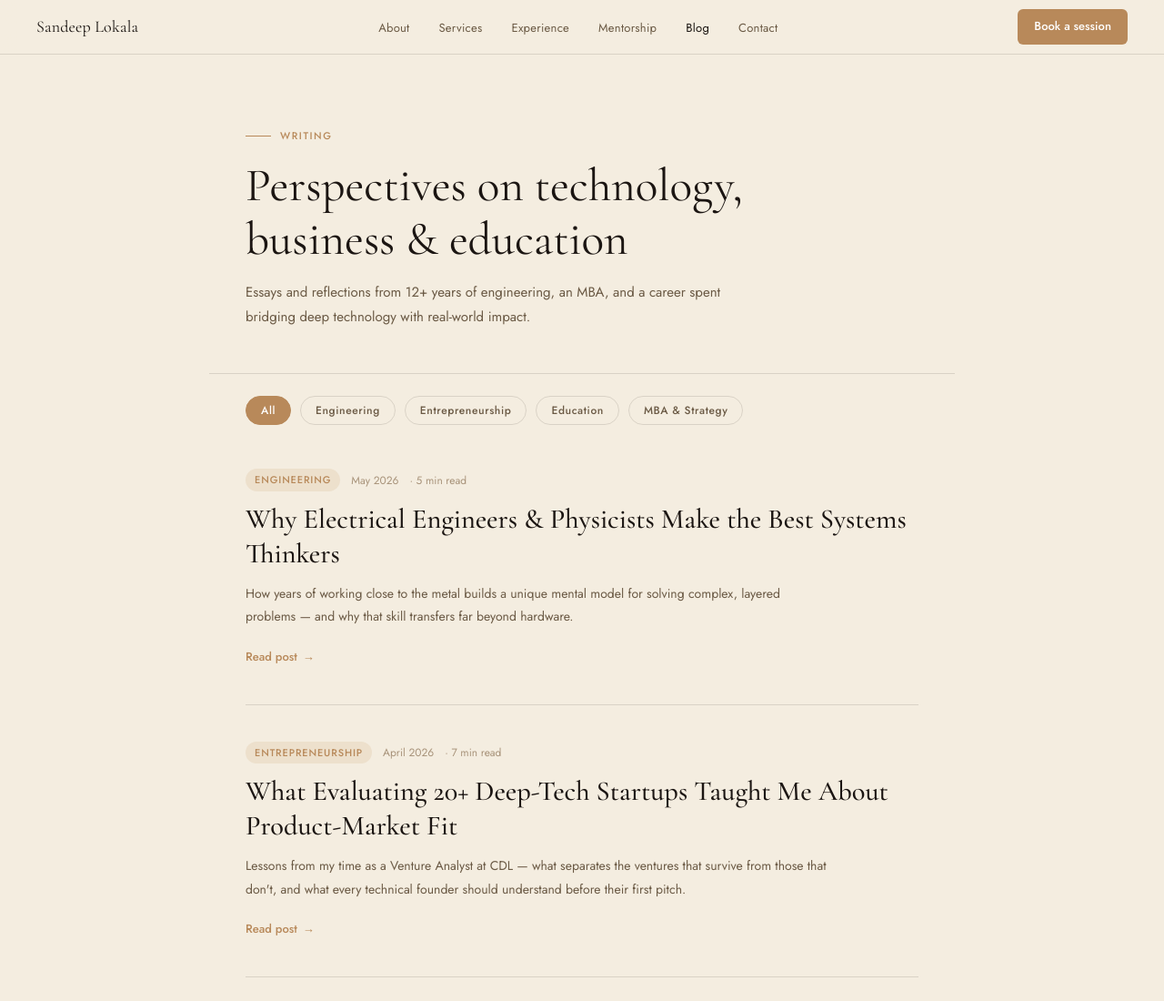
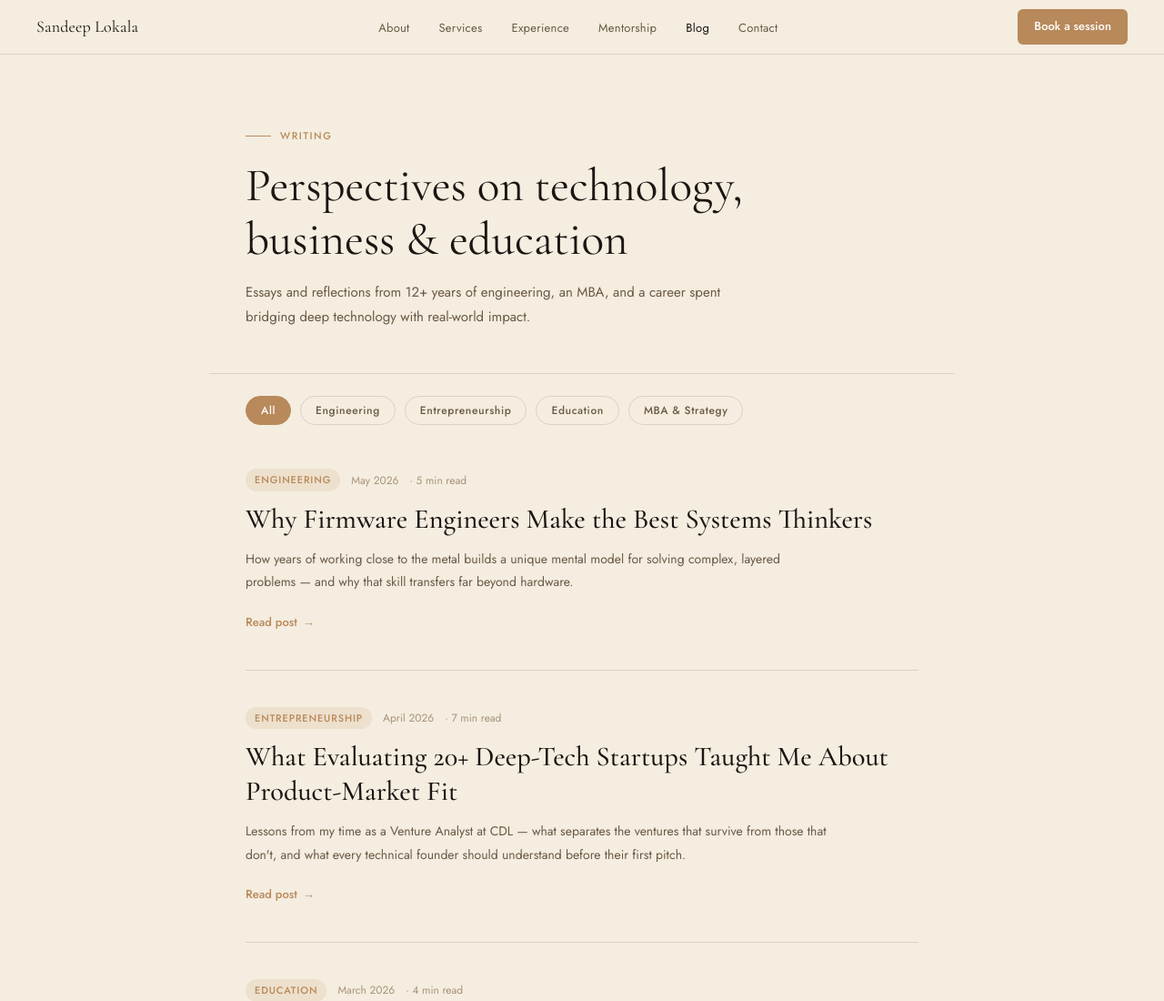
Before and after one commit to slokala24/slokala24.github.io, a plain HTML site: page blog.html in a window 1280 px wide. Shown: the top 1100 px of the page at 91% size. Drawn offline with nearby package versions, Linux system fonts and the light colour scheme.

Commit message:
Update blog.html

```diff
--- a/blog.html
+++ b/blog.html
@@ -283,7 +283,7 @@
         <span class="post-date">May 2026</span>
         <span class="post-read-time">· 5 min read</span>
       </div>
-      <h2><a href="#" onclick="openPost('post-1'); return false;">Why Electrical Engineers &amp; Physicists Make the Best Systems Thinkers</a></h2>
+      <h2><a href="#" onclick="openPost('post-1'); return false;">Why Firmware Engineers Make the Best Systems Thinkers</a></h2>
       <p class="post-excerpt">How years of working close to the metal builds a unique mental model for solving complex, layered problems — and why that skill transfers far beyond hardware.</p>
       <a href="#" class="read-more" onclick="openPost('post-1'); return false;">Read post <span>→</span></a>
     </div>
```
